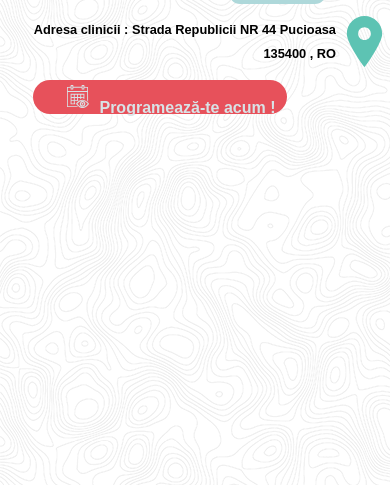
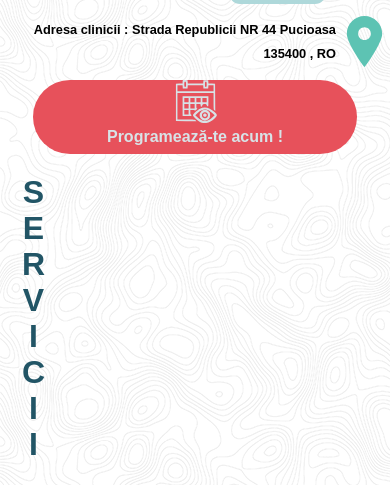
Before and after one commit to Inf3n0s/claraoptic.ro, a plain HTML site: page index.html in a window 390 px wide. Shown: the part 359-844 px from the top of the page. Drawn offline with Linux system fonts and the light colour scheme; a web font is replaced by a local one.

Commit message:
add mobile svg

```diff
--- a/index.html
+++ b/index.html
@@ -156,12 +156,17 @@
 					</td>
 				</tr>
 			</table>
-			<div class="programeaza-te">
-				<div class="programare-icon">
-					<img src="./resources/assets/programare.svg" alt="Programează-te la un consult ocular" width="23" height="23">
+			<a href="tel:0345104233">
+				<div class="programeaza-te">
+					<div class="programare-icon">
+						<img src="./resources/assets/programare.svg" alt="Programează-te la un consult ocular" width="43" height="43">
+					</div>
+					<h3>Programează-te acum !</h3>
 				</div>
-				<h3>Programează-te acum !</h3>
-			</div>
+			</a>
+			<h1 class="title">SERVICII</h1>
+			<img src="./resources/assets/asistenta-mobile.svg" alt="Ilustrație Asistenta" width="483" height="483" />
+
 		</body>
 		<script src="./resources/jquery-3.6.0.min.js"></script>
 		<script src="./resources/scripts.js"></script>
--- a/resources/style.scss
+++ b/resources/style.scss
@@ -283,19 +283,34 @@ h1,h2,h3,h4,li{
 		display: flex;
 		justify-content: center;
 		margin-left: 33px;
-		width: 254px;
-		height: 34px;
+		margin-right: 33px;
+		width: auto;
+		height: 74px;
 		background: #E7515B;
 		border-radius: 90px;
 	}
 	.programeaza-te h3{
+		display: flex;
+		position: absolute;
 		text-align: center;
 		color: #D8E3E7;
+		margin-top: 45px;
 		font-size: 16px;
-		padding-left:10px;
 	}
 	.programare-icon{
-		margin-left: 22px;
-		margin-top: 5px;
+		//display: none;
+		//margin-left: 22px;
+		//margin-top: 5px;
+		//float: left;
+		width:43px;
 		filter: invert(90%) sepia(18%) saturate(95%) hue-rotate(150deg) brightness(100%) contrast(87%);
 	}
+	.title{
+		margin-top: 20px;
+		writing-mode: vertical-rl;
+		text-orientation: upright;
+		color:#225566;
+	}
+	.HeroAsistenta{
+		float: right;
+	}
```
Also changed, not shown: resources/assets/asistenta-mobile.svg (added), resources/style.css, 1 other file.
